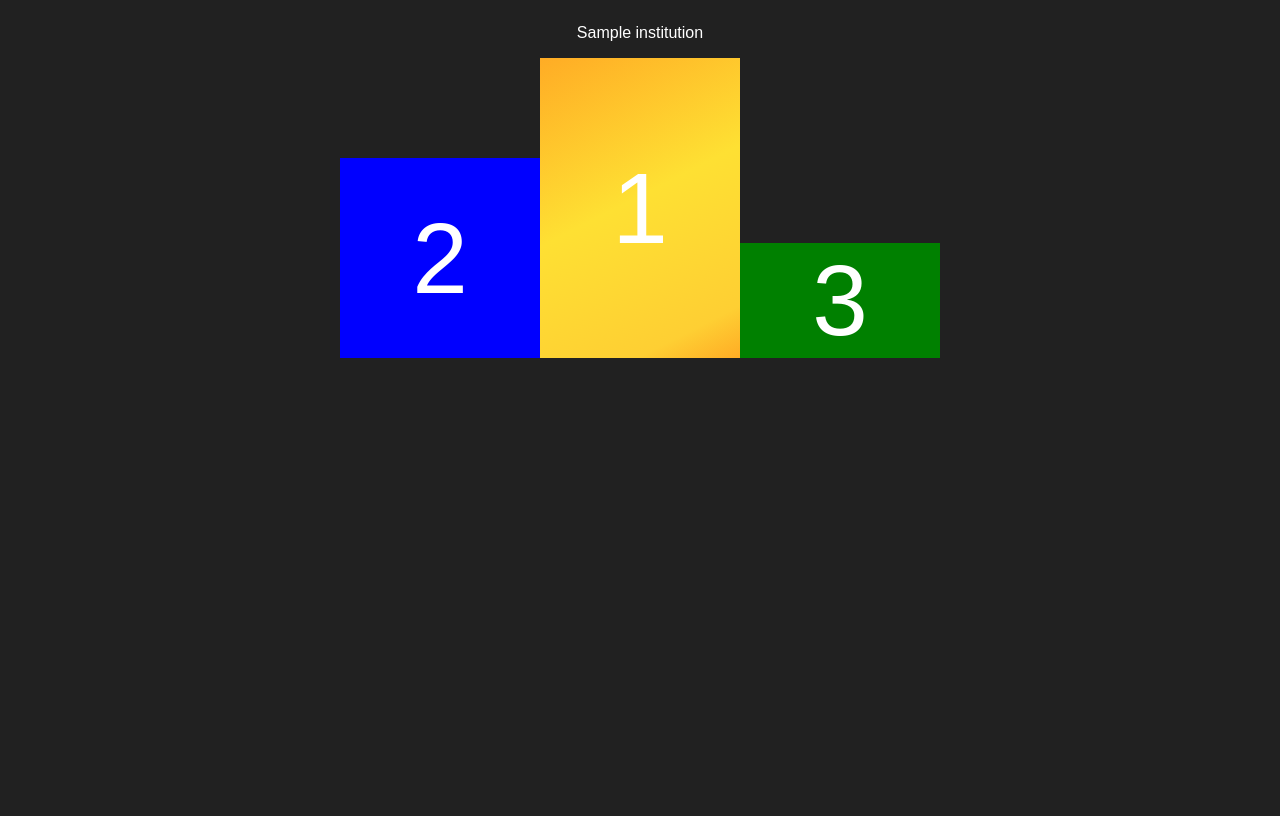
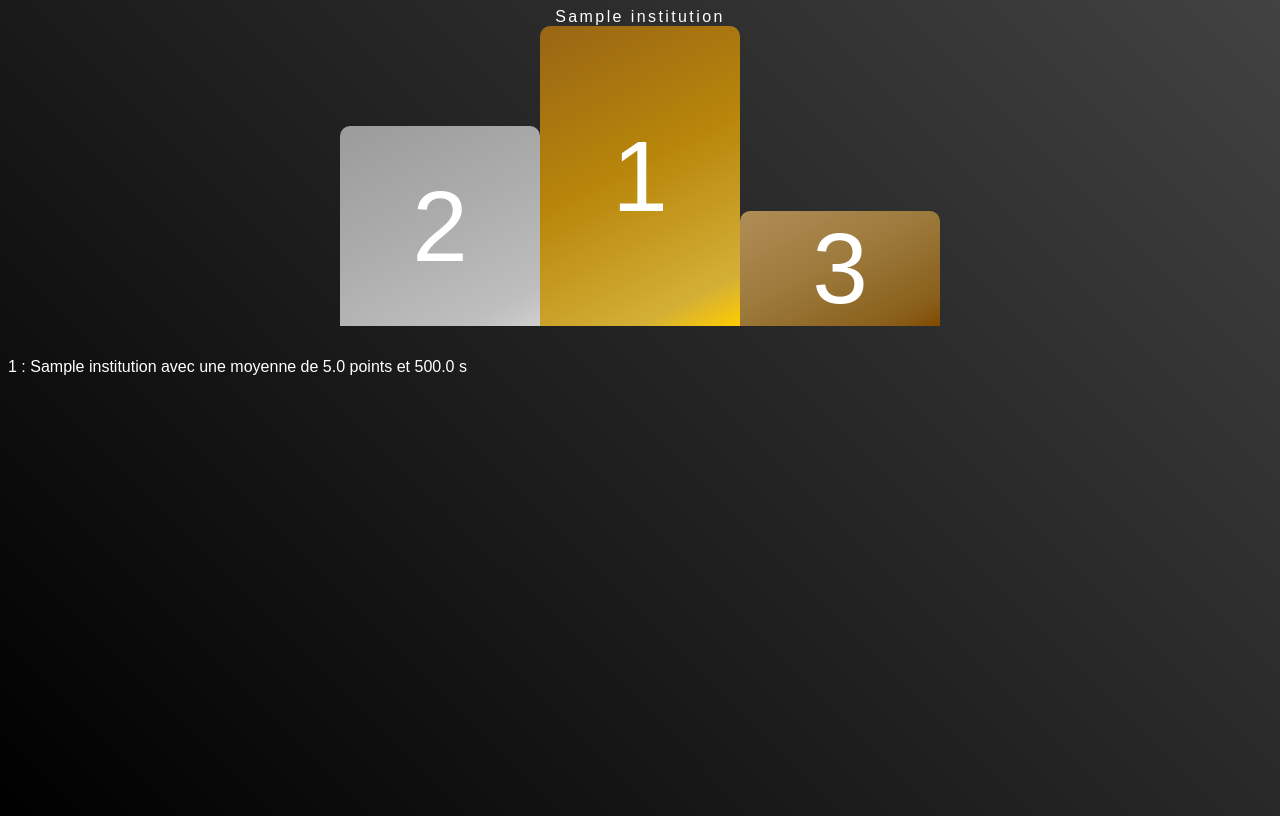
Before and after one commit to LucasJeanpierre/DefiRobotManager, a Django app: page /stats/institutionRankings/ in a window 1280 px wide. Before the commit the page ends 358 px from the top, so only its background shows below. Run offline with Django 4.2, Linux system fonts and the light colour scheme; tables that the repository leaves empty hold one stand-in row (values such as "Sample post").

Commit message:
type writer effect with css on podium

```diff
--- a/stats/static/stats/style.css
+++ b/stats/static/stats/style.css
@@ -1,16 +1,21 @@
 body {
     font-family: sans-serif;
-    background-color: #212121;
+    background: linear-gradient(45deg, #000, #424242);
     color: #fff;
+    min-height: 100vh;
 }
 
-/**
-* Center the div
-*/
+
+.container {
+    flex-wrap: wrap;
+}
+
+
 .podium__container {
-    display: flex;
+    display: inline-flex;
     align-items: flex-end;
     justify-content: center;
+    width: 100%;
 }
 
 .podium__item {
@@ -27,7 +32,21 @@
 
 .podium__city {
     text-align: center;
+    overflow: hidden;
     padding: 0 .5rem;
+    white-space: nowrap;
+    margin: 0 auto;
+    letter-spacing: .15em;
+    animation: typing 2s steps(40, end);
+}
+
+@keyframes typing {
+    from {
+        width: 0
+    }
+    to {
+        width: 90%
+    }
 }
 
 .podium__number {
@@ -37,34 +56,48 @@
 
 .podium .first {
     font-size: 100px;
+    border-top-left-radius: 10px;
+    border-top-right-radius: 10px;
     min-height: 300px;
-    background: rgb(255, 172, 37);
     background:
         linear-gradient(333deg,
-            rgba(255, 172, 37, 1) 0%,
-            rgba(254, 207, 51, 1) 13%,
-            rgba(254, 224, 51, 1) 53%,
-            rgba(255, 172, 37, 1) 100%);
+            rgb(255, 204, 0) 0%,
+            rgb(212, 175, 55) 13%,
+            rgb(184, 134, 11) 53%,
+            rgb(153, 101, 21) 100%);
 }
 
 .podium .second {
     font-size: 100px;
+    border-top-left-radius: 10px;
+    border-top-right-radius: 10px;
     min-height: 200px;
-    background: blue;
+    background:
+        linear-gradient(333deg,
+            rgb(207, 207, 207) 0%,
+            rgb(190, 190, 190) 13%,
+            rgba(172, 172, 172) 53%,
+            rgb(155, 155, 155) 100%);
 }
 
 .podium .third {
     font-size: 100px;
+    border-top-left-radius: 10px;
+    border-top-right-radius: 10px;
     min-height: 100px;
-    background: green;
+    background:
+        linear-gradient(333deg,
+            rgb(128, 74, 0) 0%,
+            rgb(137, 94, 26) 13%,
+            rgba(156, 122, 60) 53%,
+            rgb(176, 141, 87) 100%);
 }
 
 .ranking {
-    display: flex;
+    display: inline-flex;
     flex-direction: column;
-    align-items: flex-start;
-    justify-content: center;
+    justify-content: flex-start;
     margin-top: 1rem;
-    position: absolute;
-    top: 0;
+    width: fit-content;
+
 }
--- a/stats/templates/stats/institutionsRanking.html
+++ b/stats/templates/stats/institutionsRanking.html
@@ -3,6 +3,7 @@
 
 {% block content %}
 
+<div class="container">
     <div class="podium__container podium">
         <div class="podium__item">
             <p class="podium__city">{{institutionRankings.1.institution.name}}</p>
@@ -20,9 +21,10 @@
 
     <div class="ranking">
         {% for institutionRanking in institutionRankings %}
-    {% if institutionRanking.rank > 3 %}
             <p>{{ institutionRanking.rank }} : {{ institutionRanking.institution.name }} avec une moyenne de {{ institutionRanking.avg_score }} points et {{ institutionRanking.avg_time }} s </p>
-    {% endif %}
         {% endfor %}
     </div>
+
+</div>
+
 {% endblock %}
--- a/stats/views.py
+++ b/stats/views.py
@@ -139,7 +139,6 @@
         avg_score = 0
         avg_time = 0
         for score in institution.scores:
-            print(institution, score)
             avg_score += score["score"]
             avg_time += score["time"]
         avg_score /= len(institution.scores)
```
Also changed, not shown: stats/templates/stats/rankings.html (+4 -4 lines). Lines whose indentation alone changed are shown as unchanged.
